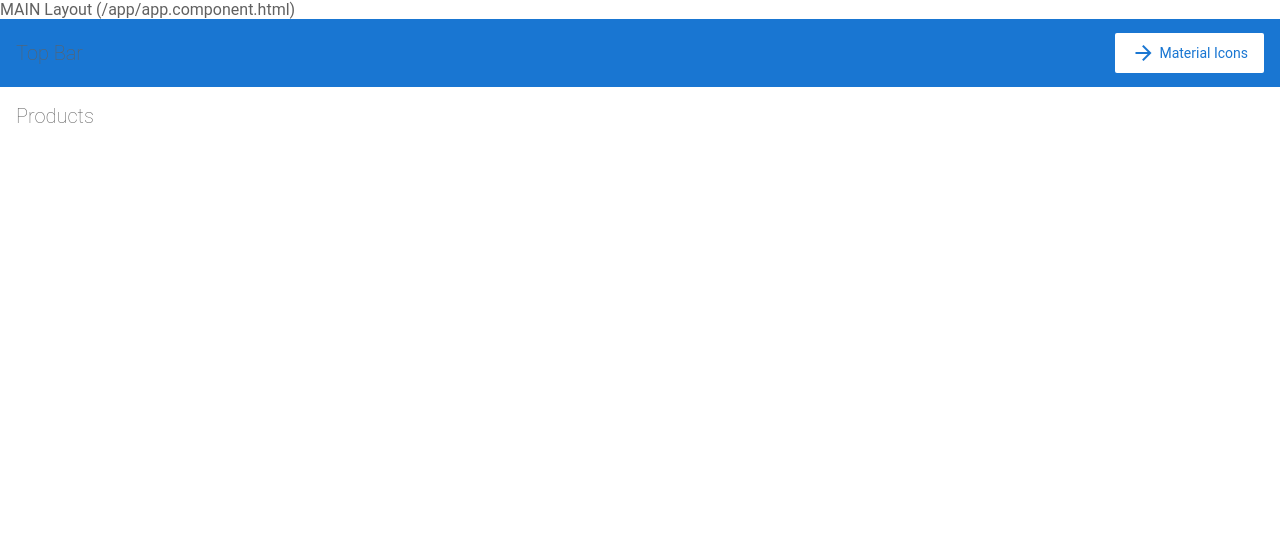
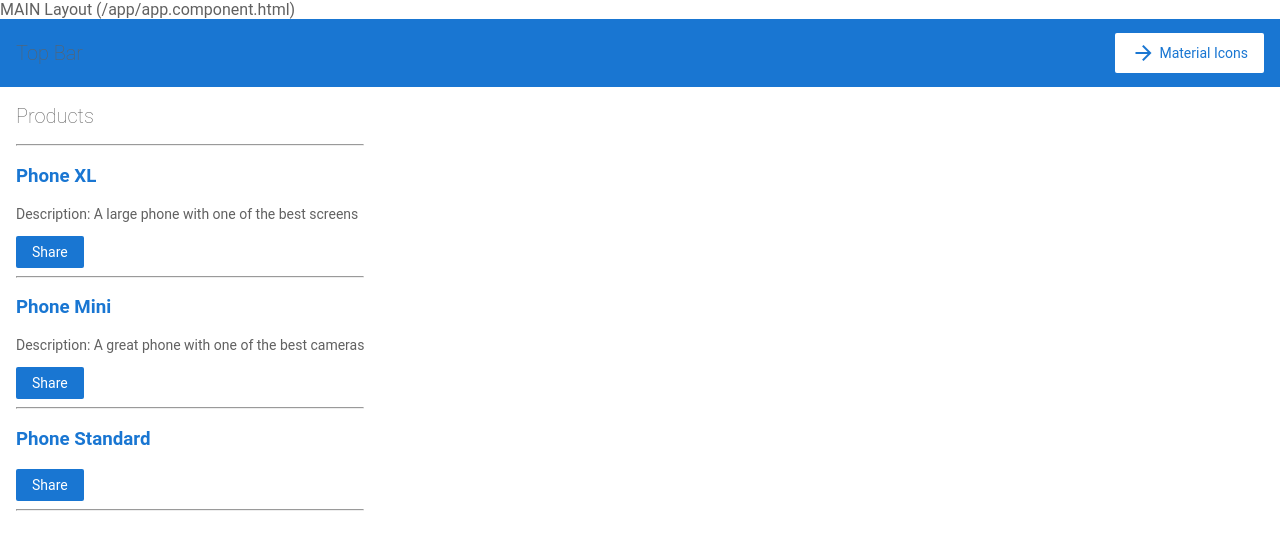
Before and after one commit to Jkwan2016/Angular_Getting_Started, an Angular app: page / in a window 1280 px wide. Shown: the top 550 px of the page. Built offline with nearby package versions, Linux system fonts and the light colour scheme.

Commit message:
1 file modified

```diff
--- a/src/app/product-list/product-list.component.html
+++ b/src/app/product-list/product-list.component.html
@@ -1,8 +1,20 @@
 <h2>Products</h2>
+<hr>
+<div *ngFor="let p of products">
 
+    <h3>
+      <a [title]="p.name +  '  details' " >
+      {{p.name}}
+      </a>
+    </h3>
 
-<!--
-Copyright Google LLC. All Rights Reserved.
-Use of this source code is governed by an MIT-style license that
-can be found in the LICENSE file at https://angular.io/license
--->
+    <p *ngIf="p.description">
+      Description: {{ p.description }}
+    </p>
+
+    <button type="button" (click)="share()">
+      Share
+    </button>
+
+    <hr>
+</div>
```
